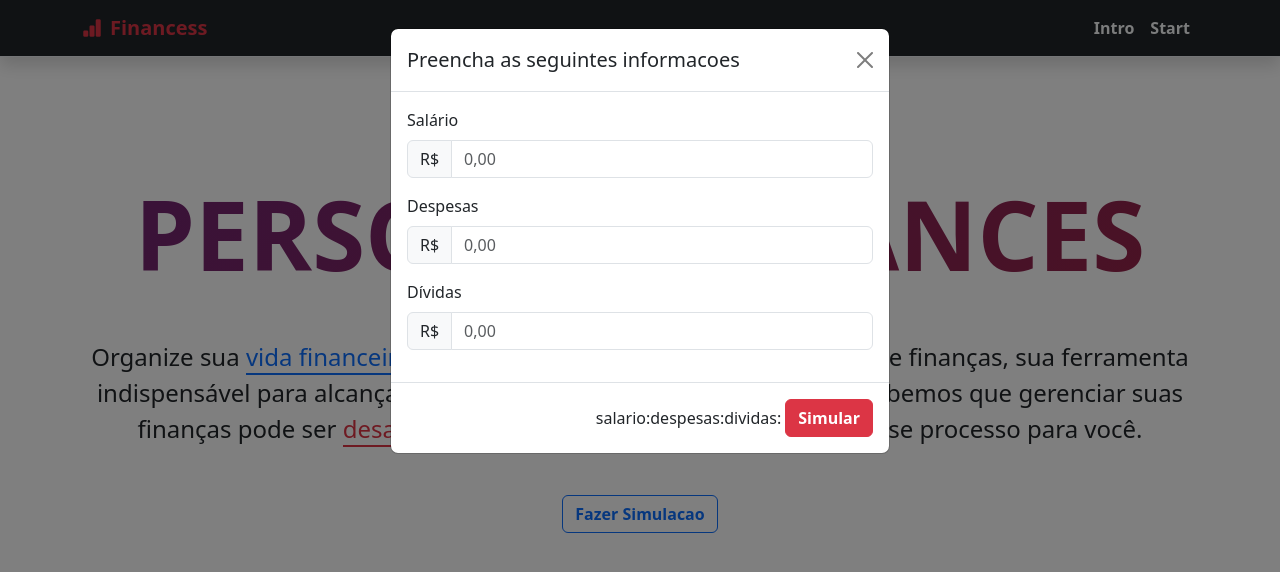
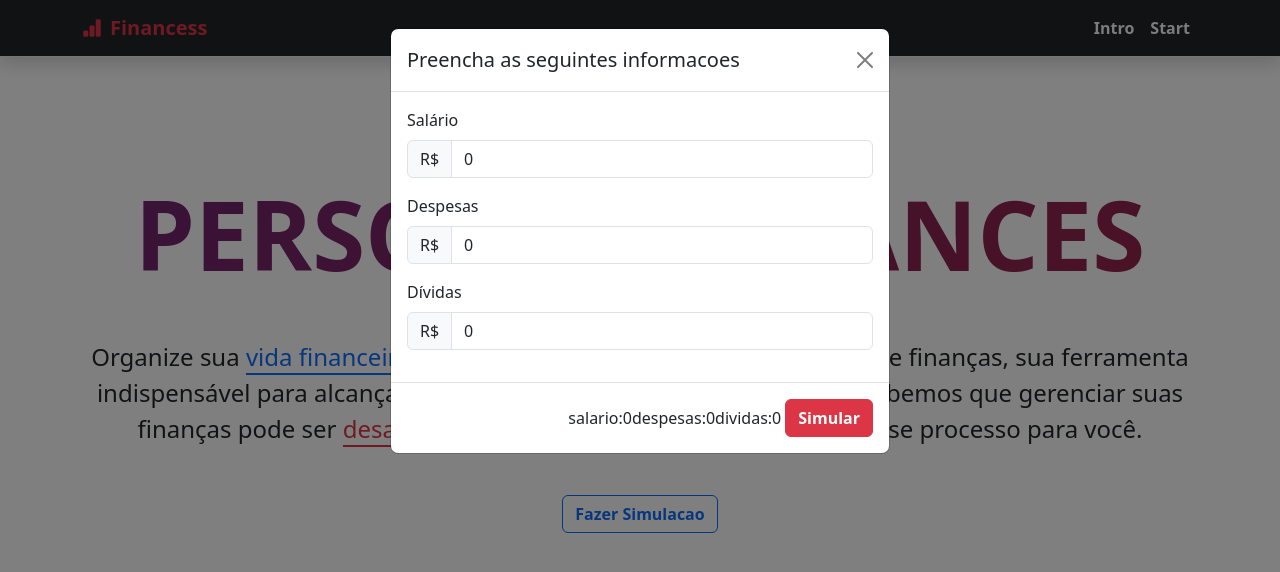
Before and after one commit to TallysonFreitas/Financess, a React (Create React App) app: page / in a window 1280 px wide. Both pictures are taken after a click on the button "Fazer Simulacao". Shown: the top 572 px of the page. Built offline with nearby package versions, Linux system fonts and the light colour scheme.

Commit message:
fix: corrige dependencias de bibliotecas

```diff
--- a/src/containers/Header/index.tsx
+++ b/src/containers/Header/index.tsx
@@ -1,9 +1,18 @@
+import { useNavigate } from 'react-router-dom'
+
 const Header = () => {
+  const navigate = useNavigate()
+
   return (
     <header className="fixed-top shadow">
       <nav className="navbar navbar-expand-lg bg-dark border-bottom border-light-subtle">
         <div className="container">
-          <a href="#" className="navbar-brand fw-bold">
+          <a
+            onClick={() => {
+              navigate('/')
+            }}
+            className="navbar-brand fw-bold"
+          >
             <span className="text-danger me-2">
               <i className="bi bi-bar-chart-fill"></i>
             </span>
--- a/src/containers/Intro/index.tsx
+++ b/src/containers/Intro/index.tsx
@@ -1,11 +1,19 @@
-import { useState } from 'react'
 import TituloGradrient from '../../components/TituloGradient'
+import { useDispatch, useSelector } from 'react-redux'
+import { RootReducer } from '../../Redux/store'
+import {
+  alteraDespesas,
+  alteraDividas,
+  alteraSalario
+} from '../../Redux/Reducers/ValoresSlice'
+import { useNavigate } from 'react-router-dom'
 
 const Intro = () => {
-  const [valores, setValores] = useState({
-    salario: '',
-    despesas: '',
-    dividas: ''
+  const navigate = useNavigate()
+
+  const dispatch = useDispatch()
+  const { salario, despesas, dividas } = useSelector((state: RootReducer) => {
+    return state.valores
   })
 
   return (
@@ -83,12 +91,9 @@ const Intro = () => {
                       </span>
                       <input
                         type="number"
-                        value={valores.salario}
+                        value={salario}
                         onChange={(e) => {
-                          setValores({
-                            ...valores,
-                            salario: e.target.value
-                          })
+                          dispatch(alteraSalario(e.target.value))
                         }}
                         className="form-control"
                         placeholder="0,00"
@@ -109,12 +114,9 @@ const Intro = () => {
                       </span>
                       <input
                         type="number"
-                        value={valores.despesas}
+                        value={despesas}
                         onChange={(e) => {
-                          setValores({
-                            ...valores,
-                            despesas: e.target.value
-                          })
+                          dispatch(alteraDespesas(e.target.value))
                         }}
                         className="form-control"
                         placeholder="0,00"
@@ -135,12 +137,9 @@ const Intro = () => {
                       </span>
                       <input
                         type="number"
-                        value={valores.dividas}
+                        value={dividas}
                         onChange={(e) => {
-                          setValores({
-                            ...valores,
-                            dividas: e.target.value
-                          })
+                          dispatch(alteraDividas(e.target.value))
                         }}
                         className="form-control"
                         placeholder="0,00"
@@ -153,10 +152,17 @@ const Intro = () => {
                 </form>
               </div>
               <div className="modal-footer">
-                salario:{valores.salario}
-                despesas:{valores.despesas}
-                dividas:{valores.dividas}
-                <button type="button" className="btn btn-danger fw-semibold">
+                salario:{salario}
+                despesas:{despesas}
+                dividas:{dividas}
+                <button
+                  type="button"
+                  className="btn btn-danger fw-semibold"
+                  data-bs-dismiss="modal"
+                  onClick={() => {
+                    navigate('/analytics')
+                  }}
+                >
                   Simular
                 </button>
               </div>
```
